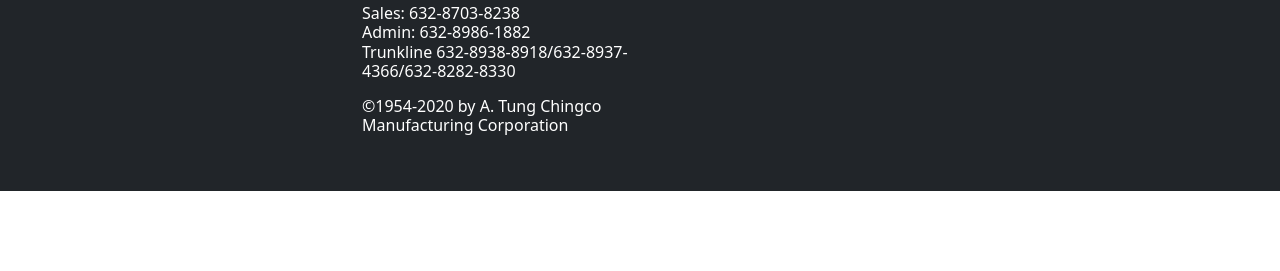
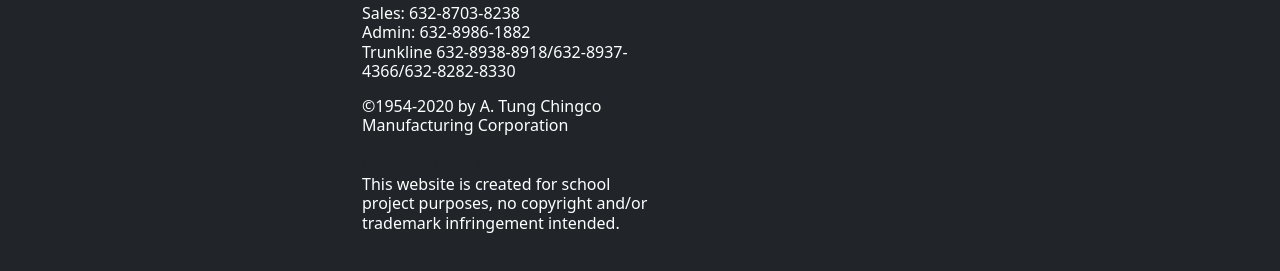
Before and after one commit to ligosardineslaya/ligosardineslaya.github.io, a plain HTML site: page index.html in a window 1280 px wide. Shown: the part 3609-3880 px from the top of the page. Before the commit the page ends 3800 px from the top, so only its background shows below. Drawn offline with nearby package versions, Linux system fonts and the light colour scheme.

Commit message:
Update index.html

```diff
--- a/index.html
+++ b/index.html
@@ -212,6 +212,15 @@
 							</h6>
 						</div>
 					</div>
+					<div class="row mt-2">
+						<div class="col">
+							h6 style="color:#FFFFFF"><b>Notice:</b></h6>
+							<h6 style="color:#FFFFFF">
+								This website is created for school project purposes,
+								no copyright and/or trademark infringement intended.
+							</h6>
+						</div>
+					</div>
 				</div>
 				<div class="col">
 					<div class="row mt-2">
```
